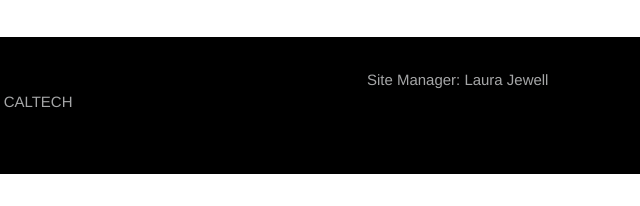
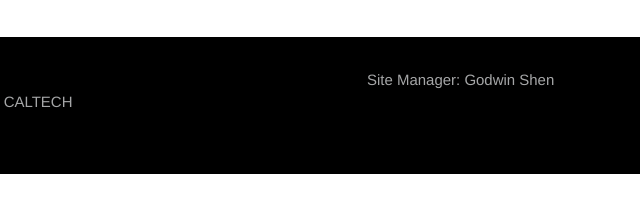
Before and after one commit to unity-sds/unity-sds-portal, a plain HTML site: page portal/index.html in a window 1280 px wide. Shown: the part 591-797 px from the top of the page, 637-1277 px from the left. Drawn offline with Linux system fonts and the light colour scheme.

Commit message:
updated site manager

```diff
--- a/portal/index.html
+++ b/portal/index.html
@@ -216,7 +216,7 @@
               </nav>
             </div>
             <div class='credits'>
-              <span class='credits_manager'>Site Manager: Laura Jewell</span>
+              <span class='credits_manager'>Site Manager: Godwin Shen</span>
               <!--<span class='credits_webmaster'>Webmasters: Galen, Rob, and Mike</span> -->
             </div>
           </section>
```
